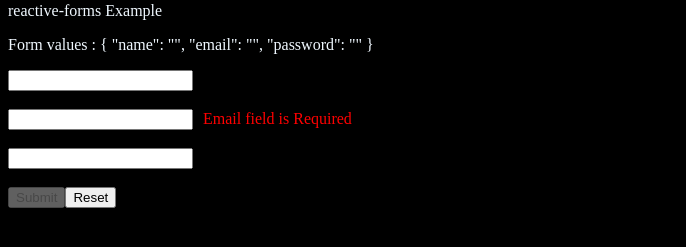
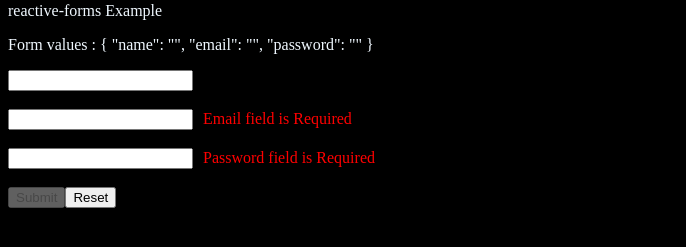
Before and after one commit to Virendra1807/Angular-Revision, an Angular app: page /reactiveforms in a window 1280 px wide. Both pictures are taken after typing "name@example.com", "Sample123" into the empty fields and a click on the button "Reset". Shown: the part 495-742 px from the top of the page, without its empty margins (0-686 px from the left). Built offline with nearby package versions, Linux system fonts and the light colour scheme.

Commit message:
Reactive forms - formGroup, formControlName, ngSubmit, FormControl

```diff
--- a/src/app/reactive-forms/reactive-forms.html
+++ b/src/app/reactive-forms/reactive-forms.html
@@ -38,6 +38,10 @@
     @if(password?.errors?.['minlength'] && password?.touched){
     <span class="error">Password min legnth is 4 characters</span>
     }
+    @if (password?.errors?.['required'] && password?.touched) {
+    <span class="error">Password field is Required</span>
+    }
+
     <br><br>
     <button [disabled]="loginForm.invalid">Submit</button>
     <button (click)="ResetForm()">Reset</button>
--- a/src/app/reactive-forms/reactive-forms.ts
+++ b/src/app/reactive-forms/reactive-forms.ts
@@ -27,7 +27,7 @@ export class ReactiveForms {
   loginForm = new FormGroup({
     name: new FormControl('ABC', [Validators.maxLength(10), Validators.required]),
     email: new FormControl('', [Validators.required, Validators.email]),
-    password: new FormControl('', [Validators.minLength(4)])
+    password: new FormControl('', [Validators.minLength(4), Validators.required])
   });
 
   get name() {
```
